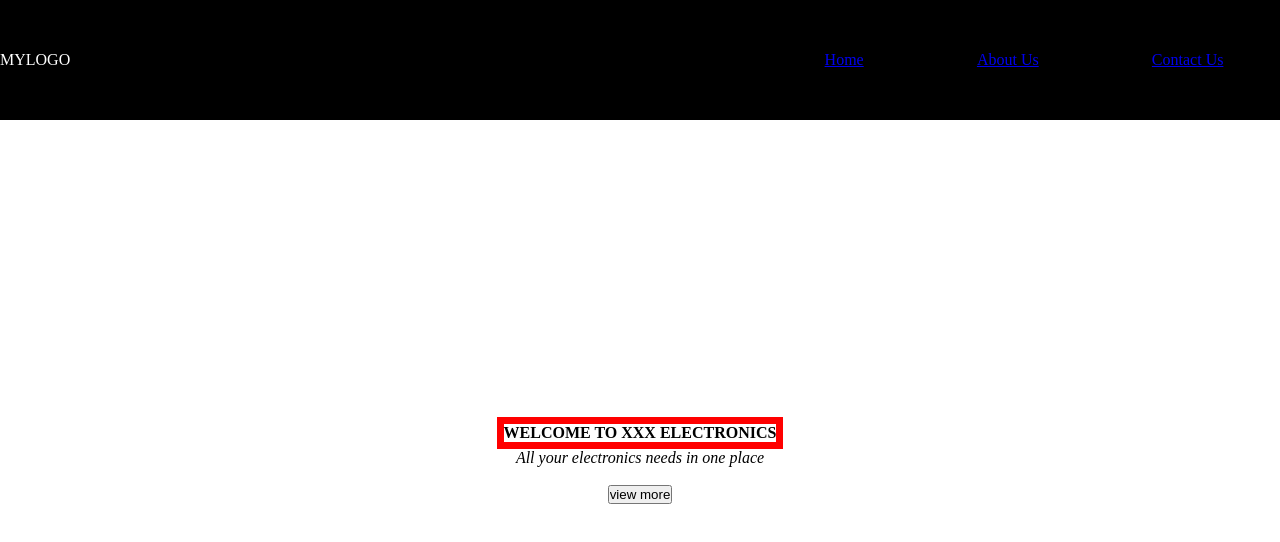
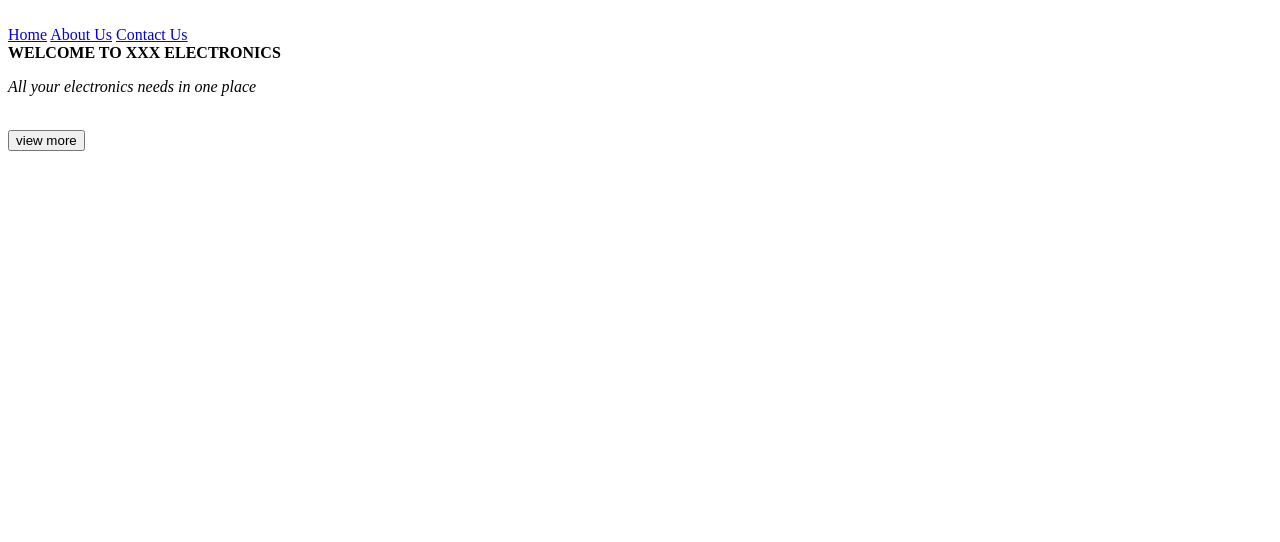
Before and after one commit to durgeshkaushik/Animated-Website-Home-Page, a plain HTML site: page index.html in a window 1280 px wide. Drawn offline with Linux system fonts and the light colour scheme.

Commit message:
converted html & css mixed file to html only

```diff
--- a/index.html
+++ b/index.html
@@ -1,49 +1,6 @@
 <html>
 <head>
 <title></title>
-<!-- Apply styles to html elements -->
-<style>
-*{
-margin:0; padding:0; boxsizing:border-box;
-}
-header{
-width: 100%; height: 100vh;
-background-color: white;
-background-repeat: no-repeat;
-background-size: cover;
-}
-nav{
-width: 100%; height: 15vh;
-background: black;
-display: flex; justify-content: space-between;
-align-items: center;
-}
-nav .mainmenu{
-width: 40%;
-display: flex; justify-content: space-around;
-}
-main{
-width: 100%; height: 85vh;
-display: flex; justify-content: center;
-align-items: center;
-text-align: center;
-}
-section h3{
-letter-spacing: 3px; font-weight: 200;
-}
-section h1{
-text-transform: uppercase;
-}
-section div{
-animation:changeborder 10s infinite linear;
-border: 7px solid red;
-}
-@keyframes changeborder{
-0%
-20%
-40%
-}
-</style>
 </head>
 <body>
 <!--Let us create a simple menu using the navigation tags-->
```
